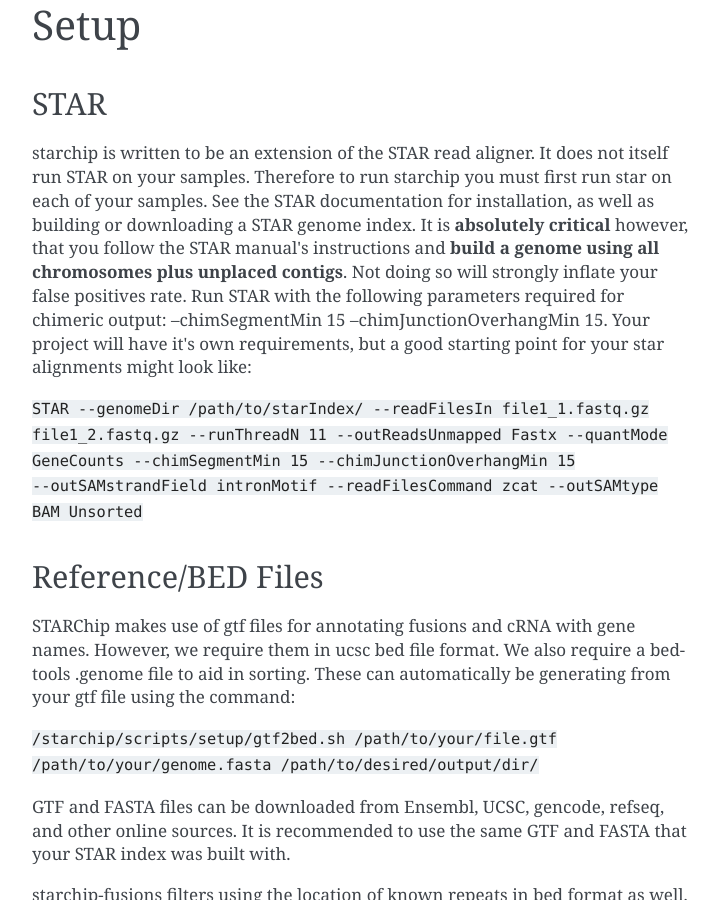
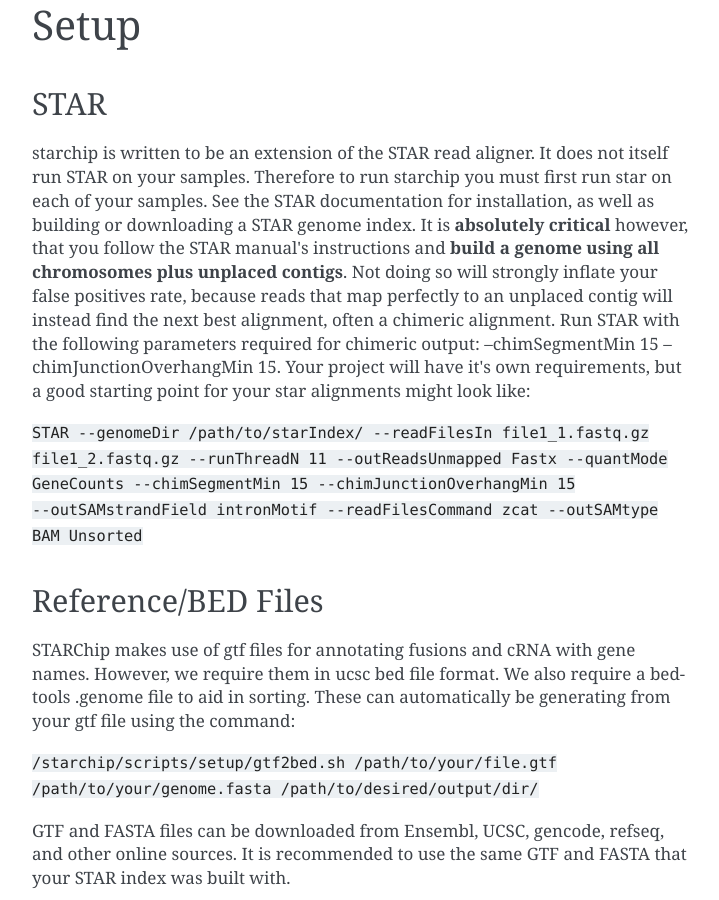
Before and after one commit to LosicLab/starchip, a Sphinx documentation site: the page built from docs/index.rst, in a window 1280 px wide and 900 px high, scrolled down 1049 px. Shown: the whole window, without its empty margins (388-1107 px from the left). Built offline with Sphinx 7.4.7, drawn with Linux system fonts in a browser that asks for light colours.

Commit message:
removing score, minor changes

```diff
--- a/docs/index.rst
+++ b/docs/index.rst
@@ -36,7 +36,7 @@
 
 STAR
 -----
-starchip is written to be an extension of the STAR read aligner.   It does not itself run STAR on your samples.  Therefore to run starchip you must first run star on each of your samples.  See the STAR documentation for installation, as well as building or downloading a STAR genome index.  It is **absolutely critical** however, that you follow the STAR manual\'s instructions and **build a genome using all chromosomes plus unplaced contigs**.  Not doing so will strongly inflate your false positives rate.  Run STAR with the following parameters required for chimeric output: --chimSegmentMin 15 --chimJunctionOverhangMin 15.  Your project will have it\'s own requirements, but a good starting point for your star alignments might look like:
+starchip is written to be an extension of the STAR read aligner.   It does not itself run STAR on your samples.  Therefore to run starchip you must first run star on each of your samples.  See the STAR documentation for installation, as well as building or downloading a STAR genome index.  It is **absolutely critical** however, that you follow the STAR manual\'s instructions and **build a genome using all chromosomes plus unplaced contigs**.  Not doing so will strongly inflate your false positives rate, because reads that map perfectly to an unplaced contig will instead find the next best alignment, often a chimeric alignment.  Run STAR with the following parameters required for chimeric output: --chimSegmentMin 15 --chimJunctionOverhangMin 15.  Your project will have it\'s own requirements, but a good starting point for your star alignments might look like:
 
 ``STAR --genomeDir /path/to/starIndex/ --readFilesIn file1_1.fastq.gz file1_2.fastq.gz --runThreadN 11 --outReadsUnmapped Fastx --quantMode GeneCounts
 --chimSegmentMin 15 --chimJunctionOverhangMin 15 --outSAMstrandField intronMotif --readFilesCommand zcat --outSAMtype BAM Unsorted``
```
Also changed, not shown: README.md (+13 -13 lines), 9 other files.
